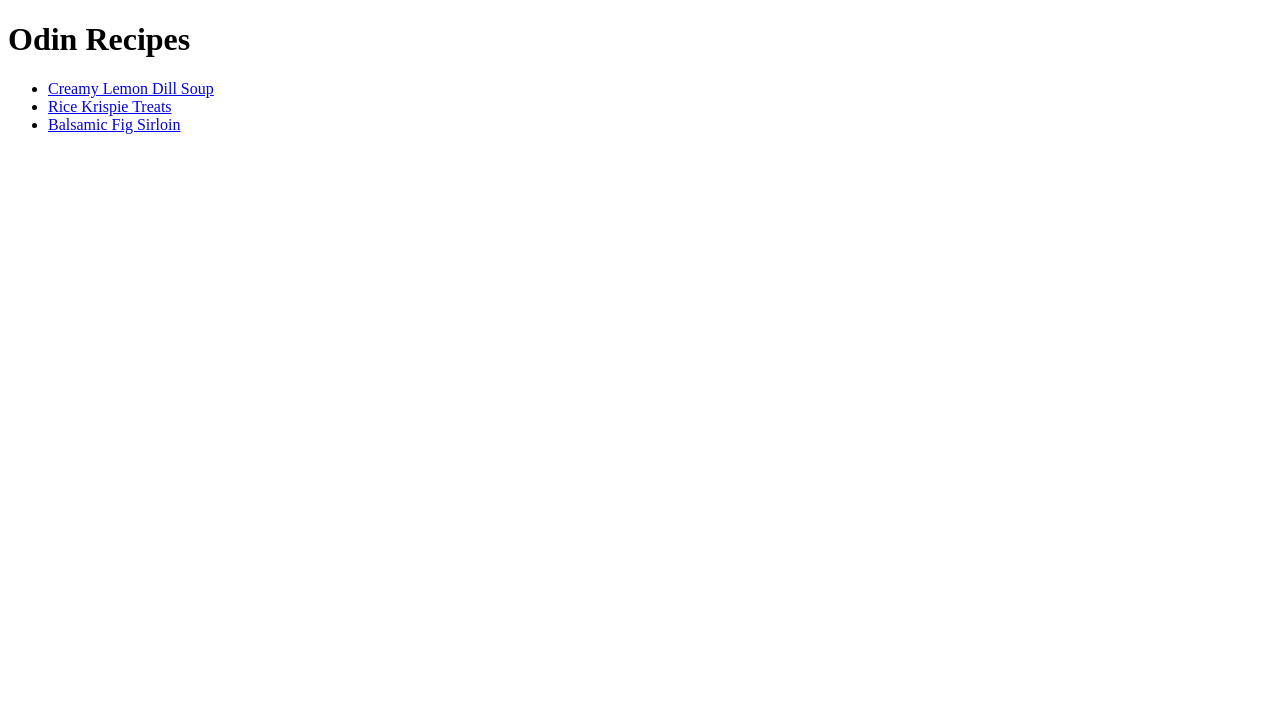
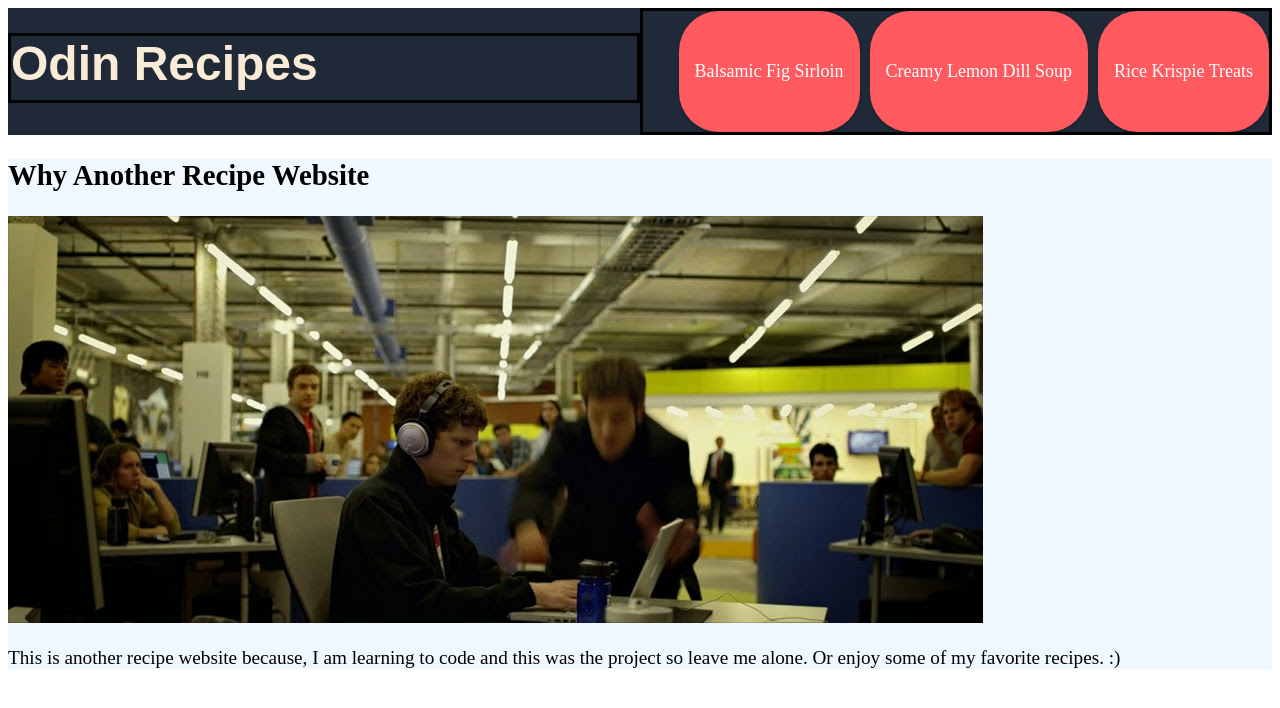
Before and after one commit to chigley22/Odin-Recipes, a plain HTML site: page index.html in a window 1280 px wide. Drawn offline with Linux system fonts and the light colour scheme.

Commit message:
modified:   index.html 	new file:   learningtocode.jpg 	new file:   styles/index.css

```diff
--- a/index.html
+++ b/index.html
@@ -4,14 +4,22 @@
     <meta charset="UTF-8">
     <meta http-equiv="X-UA-Compatible" content="IE=edge">
     <meta name="viewport" content="width=device-width, initial-scale=1.0">
-    <title>Document</title>
+    <title>Odin-Recipes</title>
+    <link rel="stylesheet" type="text/css" href="/styles/index.css" />
 </head>
 <body>
-    <h1>Odin Recipes</h1>
-    <ul>
-        <li><a href="/recipes/creamyLemonDillSoup.html">Creamy Lemon Dill Soup</a></li>
-        <li><a href="/recipes/riceKrispieTreats.html">Rice Krispie Treats</a></li>
-        <li><a href="/recipes/balsamicFigSirloin.html">Balsamic Fig Sirloin</a></li>
-    </ul>
+    <div class="header">
+        <h1 class="headerTitle">Odin Recipes</h1>
+            <div class="linkContainer">
+                <a class="BFS" href="/recipes/balsamicFigSirloin.html">Balsamic Fig     Sirloin</a>
+                <a class="CLDS" href="/recipes/creamyLemonDillSoup.html">Creamy Lemon   Dill Soup</a>
+                <a class="RKT" href="/recipes/riceKrispieTreats.html">Rice Krispie  Treats</a>
+            </div>
+    </div>
+    <div class="whyContainer">
+        <h2>Why Another Recipe Website</h2>
+        <img src="/learningtocode.jpg" alt="Image of `The Social Network` with Jesse Eisenberg acting as Mark Zuckerberg">
+        <p>This is another recipe website because, I am learning to code and this was the project so leave me alone. Or enjoy some of my favorite recipes. :)</p>
+    </div>
 </body>
 </html>
--- /dev/null
+++ b/styles/index.css
@@ -0,0 +1,99 @@
+.header {
+    background-color: #1f2937;
+    width: 100%;
+    display: flex;
+    height: 15%;
+}
+
+.headerTitle {
+    /* position: relative; */
+    /* top: 1rem; */
+    display: flex;
+    color: antiquewhite;
+    font-size: 48px;
+    font-family:sans-serif;
+    box-sizing: content-box;
+    width: 50%;
+    border: solid black;
+    justify-content:left;
+    margin-top: 2%;
+}
+
+.linkContainer {
+    width: 25px;
+    height: 100%;
+    display: flex;
+    justify-content: end;
+    gap: 10px;
+    /* position: relative; */
+    /* left: 85rem; */
+    /* top: 10vh; */
+    box-sizing: content-box;
+    width: 50%;
+    /* padding-left: 25%; */
+    /* padding-right: 2%; */
+    border: solid black;
+    /* justify-content: space-between; */
+}
+
+.BFS {
+    /* width: 100px; */
+    /* height: 50px; */
+    display: inline-block;
+    border-radius: 40px;
+    background-color: #FF5A5F;
+    color: white;
+    text-align: center;
+    font-size: 18px;
+    padding: 50px 16px;
+    text-decoration: none;
+    box-shadow: 0px 2px 3px rgba(0, 0, 0, 0.16);
+    transition: transform 0.2s;
+}
+
+.BFS:hover {
+    transform: translateX(-2px);
+    box-shadow: 0px 4px 6px rgba(0, 0, 0, 0.16);
+}
+
+.CLDS {
+    display: inline-block;
+    border-radius: 40px;
+    background-color: #FF5A5F;
+    color: white;
+    text-align: center;
+    font-size: 18px;
+    padding: 50px 16px;
+    text-decoration: none;
+    box-shadow: 0px 2px 3px rgba(0, 0, 0, 0.16);
+    transition: transform 0.2s;
+}
+
+.CLDS:hover {
+    transform: translateX(-2px);
+    box-shadow: 0px 4px 6px rgba(0, 0, 0, 0.16);
+}
+
+.RKT {
+    display: inline-block;
+    border-radius: 40px;
+    background-color: #FF5A5F;
+    color: white;
+    text-align: center;
+    font-size: 18px;
+    padding: 50px 16px;
+    text-decoration: none;
+    box-shadow: 0px 2px 3px rgba(0, 0, 0, 0.16);
+    transition: transform 0.2s;
+}
+
+.RKT:hover {
+    transform: translateX(-2px);
+    box-shadow: 0px 4px 6px rgba(0, 0, 0, 0.16);
+}
+
+.whyContainer {
+background-color: aliceblue;
+justify-content: right;
+font-size: larger;
+}
```
Also changed, not shown: learningtocode.jpg (added).
